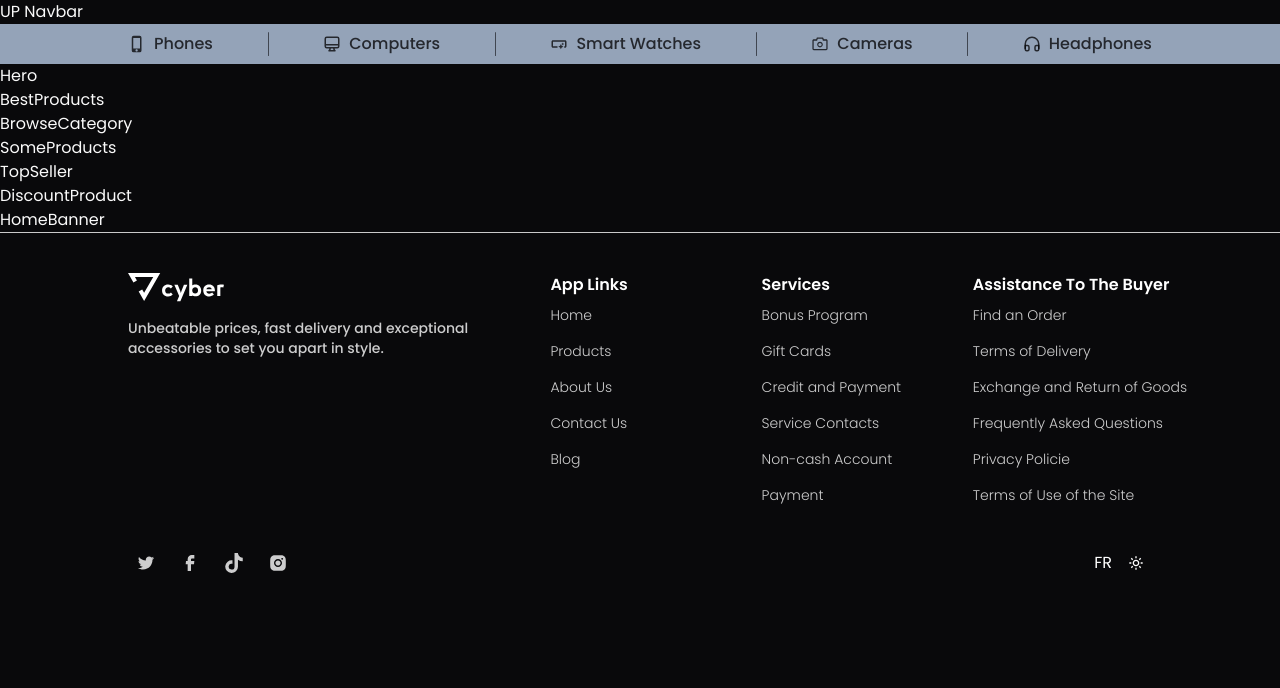
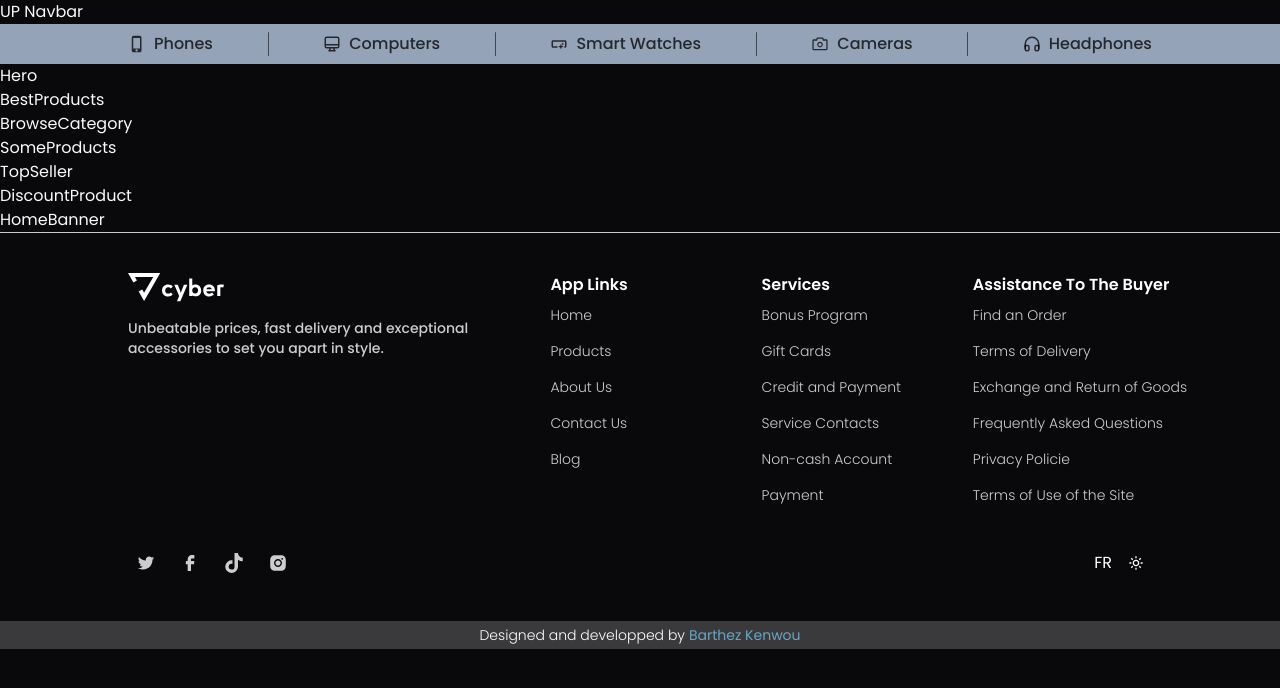
Before and after one commit to 01Barthez/Iphone-Cameroon, a React (Vite) app: page / in a window 1280 px wide. Shown: the top 688 px of the page. Built offline with nearby package versions, Linux system fonts and the light colour scheme.

Commit message:
fix: Update footer

```diff
--- a/package.json
+++ b/package.json
@@ -98,6 +98,7 @@
     "@radix-ui/react-separator": "^1.1.1",
     "@radix-ui/react-slot": "^1.1.1",
     "@radix-ui/react-toast": "^1.2.4",
+    "@radix-ui/react-tooltip": "^1.1.6",
     "@vitejs/plugin-react-swc": "^3.7.2",
     "autoprefixer": "^10.4.20",
     "axios": "^1.7.9",
--- /dev/null
+++ b/src/components/ui/tooltip.tsx
@@ -0,0 +1,30 @@
+import * as React from "react"
+import * as TooltipPrimitive from "@radix-ui/react-tooltip"
+
+import { cn } from "@/lib/utils"
+
+const TooltipProvider = TooltipPrimitive.Provider
+
+const Tooltip = TooltipPrimitive.Root
+
+const TooltipTrigger = TooltipPrimitive.Trigger
+
+const TooltipContent = React.forwardRef<
+  React.ElementRef<typeof TooltipPrimitive.Content>,
+  React.ComponentPropsWithoutRef<typeof TooltipPrimitive.Content>
+>(({ className, sideOffset = 4, ...props }, ref) => (
+  <TooltipPrimitive.Portal>
+    <TooltipPrimitive.Content
+      ref={ref}
+      sideOffset={sideOffset}
+      className={cn(
+        "z-50 overflow-hidden rounded-md bg-primary px-3 py-1.5 text-xs text-primary-foreground animate-in fade-in-0 zoom-in-95 data-[state=closed]:animate-out data-[state=closed]:fade-out-0 data-[state=closed]:zoom-out-95 data-[side=bottom]:slide-in-from-top-2 data-[side=left]:slide-in-from-right-2 data-[side=right]:slide-in-from-left-2 data-[side=top]:slide-in-from-bottom-2",
+        className
+      )}
+      {...props}
+    />
+  </TooltipPrimitive.Portal>
+))
+TooltipContent.displayName = TooltipPrimitive.Content.displayName
+
+export { Tooltip, TooltipTrigger, TooltipContent, TooltipProvider }
--- a/src/core/mocks/footer.mock.tsx
+++ b/src/core/mocks/footer.mock.tsx
@@ -116,25 +116,25 @@ export const SocialLink: ISocialLink[] = [
     {
         id: uuidv4(),
         icon: <AiOutlineTwitter />,
-        url: '/',
+        url: 'https://x.com/login?&mx=2',
         name: 'Twitter',
     },
     {
         id: uuidv4(),
         icon: <CgFacebook />,
-        url: '/',
+        url: 'https://www.facebook.com/login.php/',
         name: 'Facebook',
     },
     {
         id: uuidv4(),
         icon: <FaTiktok />,
-        url: '/',
+        url: 'https://www.tiktok.com/login',
         name: 'Tiktok',
     },
     {
         id: uuidv4(),
         icon: <AiFillInstagram />,
-        url: '/',
+        url: 'https://www.instagram.com/accounts/login/',
         name: 'Instagram',
     },
 ];
--- a/src/layouts/footer/Footer.tsx
+++ b/src/layouts/footer/Footer.tsx
@@ -5,6 +5,12 @@ import { FootersLinks, SocialLink } from '@/core/mocks/footer.mock'
 import { Link } from 'react-router-dom'
 import LanguageSelector from '@/components/custom/utils/LanguageSelector'
 import ModeToogle from '@/components/custom/utils/ModeToogle'
+import {
+  Tooltip,
+  TooltipContent,
+  TooltipProvider,
+  TooltipTrigger,
+} from "@/components/ui/tooltip"
 
 /**
  * Functional component for rendering a footer
@@ -50,6 +56,7 @@ const Footer: React.FC = () => {
                 <Link
                   key={link.id}
                   to={link.url}
+                  target='_blank'
                   className='text-lg md:text-xl p-2 text-footer-foreground/80 hover:bg-footer-foreground/10 rounded-full duration-200'
                 >
                   {link.icon}
@@ -68,6 +75,30 @@ const Footer: React.FC = () => {
           </div>
         </div>
       </div>
+
+      {/* Profile */}
+      <div className="w-full p-1 space-x-1 font-light text-sm flex justify-center bg-footer-foreground/20">
+        <span>Designed and developped by</span>
+
+        <TooltipProvider delayDuration={100}>
+          <Tooltip>
+            <TooltipTrigger>
+              <Link
+                to={'https://www.linkedin.com/in/barthez-kenwou/'}
+                target='_blank'
+                className='font-normal text-sky-300/70 hover:text-sky-500/70 hover:underline duration-200 text-nowrap'
+              >
+                Barthez Kenwou
+              </Link>
+            </TooltipTrigger>
+
+            <TooltipContent>
+              <p>Add to library</p>
+            </TooltipContent>
+          </Tooltip>
+        </TooltipProvider>
+
+      </div>
     </footer>
   )
 }
```
Also changed, not shown: 1 other file (tests, documents, lock files or other folders).
